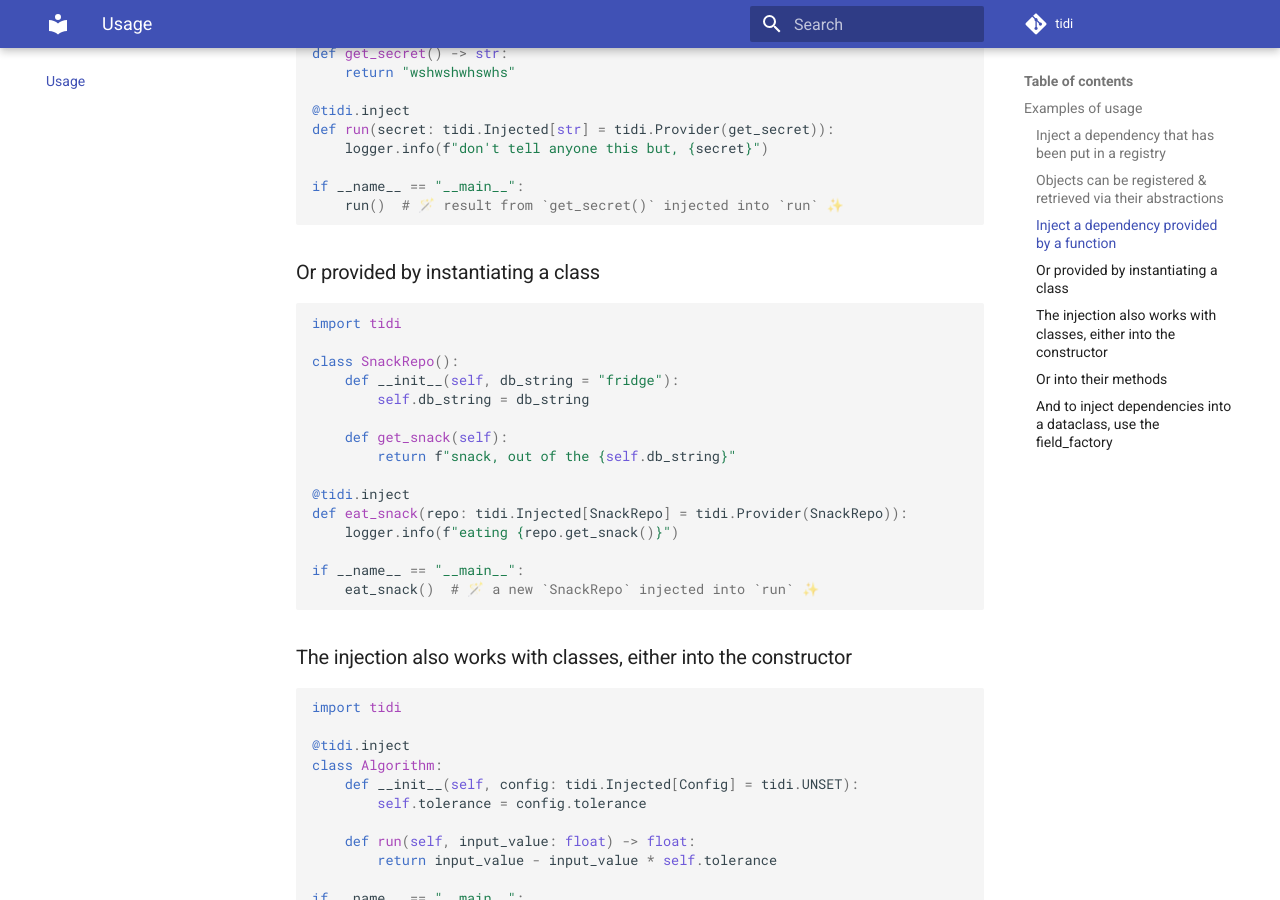
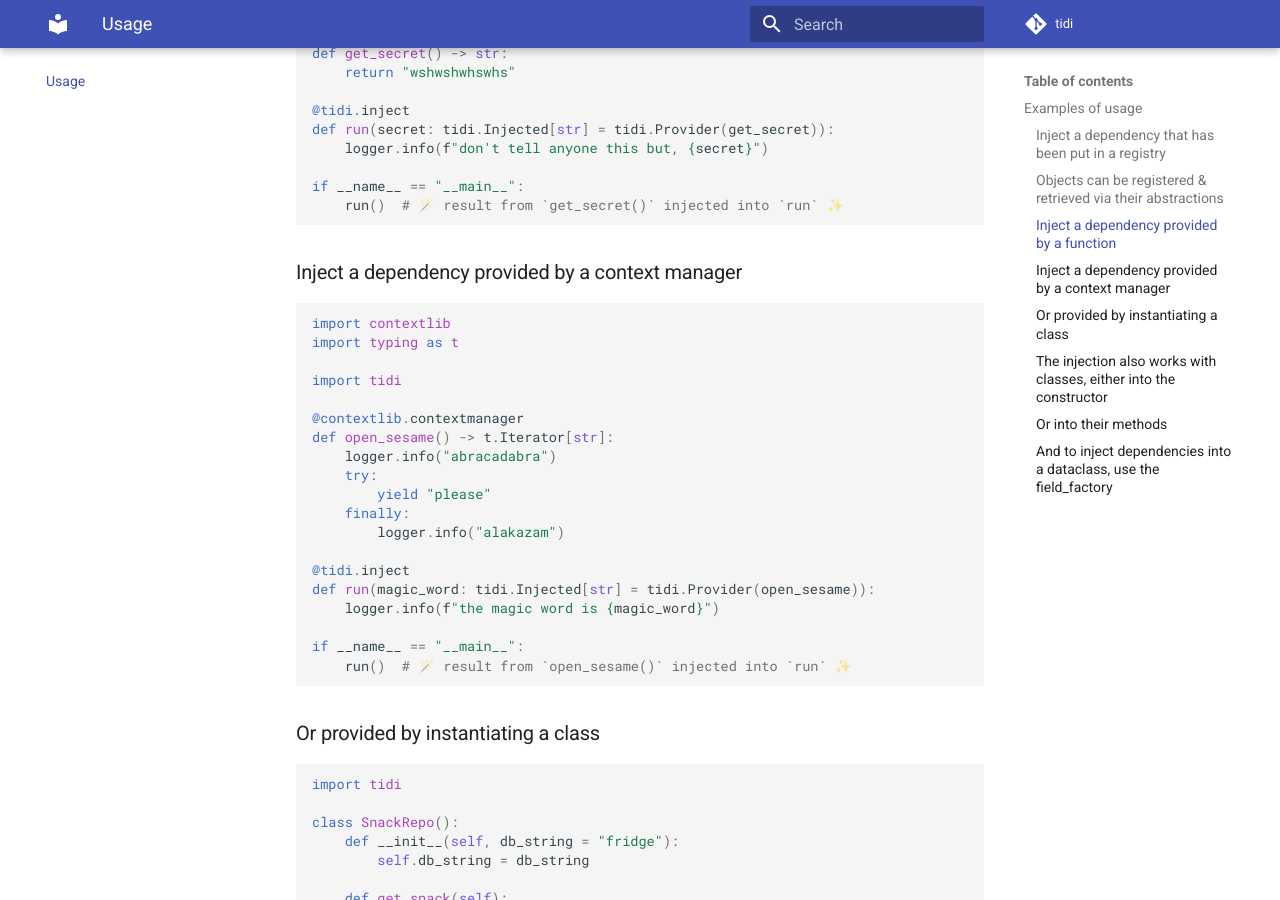
Before and after one commit to pattersam/tidi, an MkDocs documentation site: the page built from docs/usage.md, in a window 1280 px wide and 900 px high, scrolled down 1145 px. Built offline with MkDocs 1.6.1 and Material for MkDocs 9.7.7, drawn with Linux system fonts in a browser that asks for light colours; comment, search, counter and statistics services are not loaded.

Commit message:
docs: describe new context manager `Provider` functionality

````diff
--- a/docs/usage.md
+++ b/docs/usage.md
@@ -58,6 +58,30 @@ def run(secret: tidi.Injected[str] = tidi.Provider(get_secret)):
 
 if __name__ == "__main__":
     run()  # 🪄 result from `get_secret()` injected into `run` ✨
+```
+
+### Inject a dependency provided by a context manager
+
+``` py
+import contextlib
+import typing as t
+
+import tidi
+
+@contextlib.contextmanager
+def open_sesame() -> t.Iterator[str]:
+    logger.info("abracadabra")
+    try:
+        yield "please"
+    finally:
+        logger.info("alakazam")
+
+@tidi.inject
+def run(magic_word: tidi.Injected[str] = tidi.Provider(open_sesame)):
+    logger.info(f"the magic word is {magic_word}")
+
+if __name__ == "__main__":
+    run()  # 🪄 result from `open_sesame()` injected into `run` ✨
 ```
 
 ### Or provided by instantiating a class
````
Also changed, not shown: docs/reference/index.md (+4 -3 lines).
